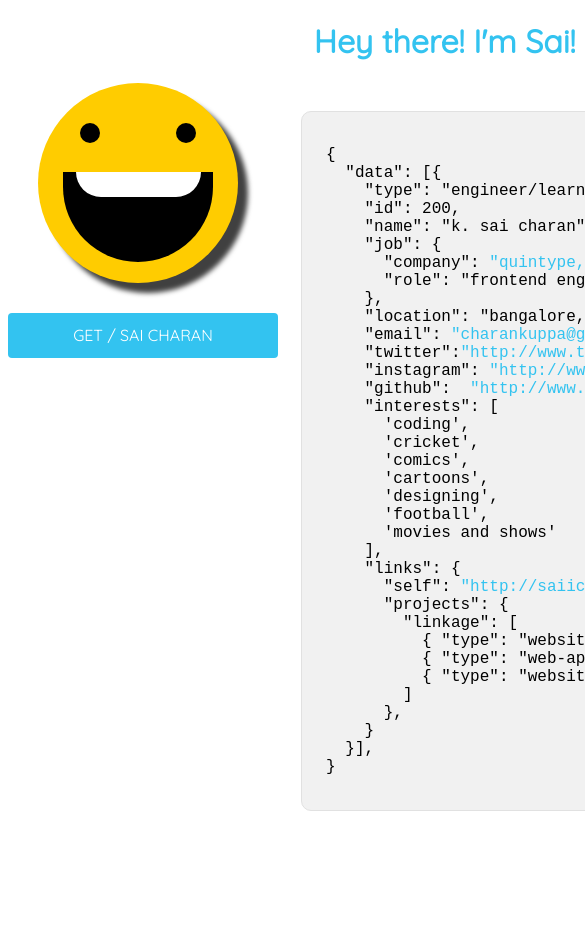
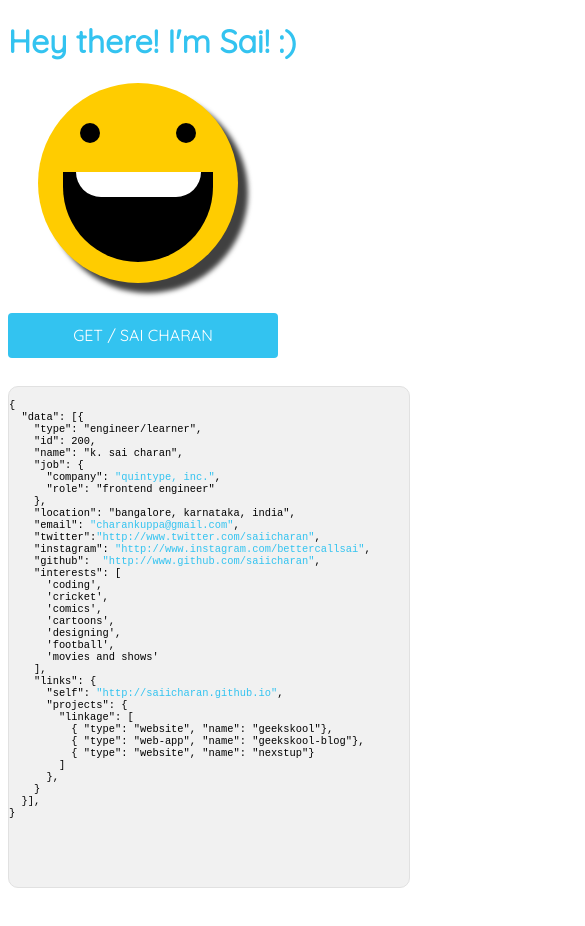
Before and after one commit to saiicharan/saiicharan.github.io, a website: page index.html in a window 390 px wide. Shown: the top 926 px of the page, 585 px wide, since content can reach past the window. Before the commit the page ends 844 px from the top, so only its background shows below. Drawn offline with Linux system fonts and the light colour scheme.

Commit message:
Responsive design

```diff
--- a/styles.css
+++ b/styles.css
@@ -101,7 +101,7 @@
 }
 
 .code {
-  min-width: 500px;
+  max-width: 500px;
   min-height: 500px;
   background: #f1f1f1;
   float: right;
@@ -115,3 +115,31 @@
   white-space: pre;
   padding: 1rem 1.5rem;
 }
+
+@media screen and (max-width: 600px) {
+  .header {
+    text-align: justify;
+    font-size: 2rem;
+  }
+  .container {
+    width: 100%;
+  }
+  .left-column {
+    float: none;
+    display: block;
+  }
+  .right-column {
+    display: block;
+  }
+  .code {
+    float: none;
+    min-width: 400px;
+    font-size: 0.8em;
+  }
+  pre > .code {
+    display: block;
+    white-space: pre;
+    padding: 0;
+  }
+
+}
```
